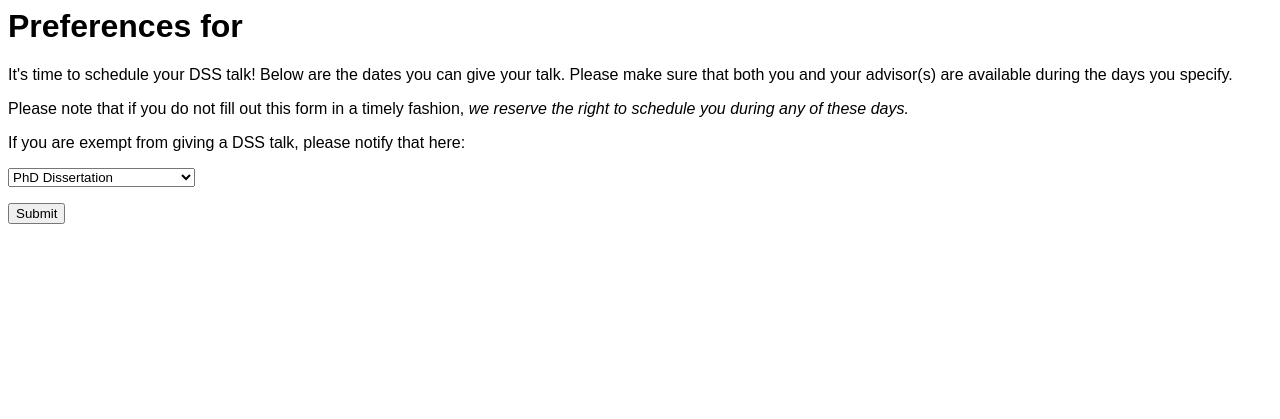
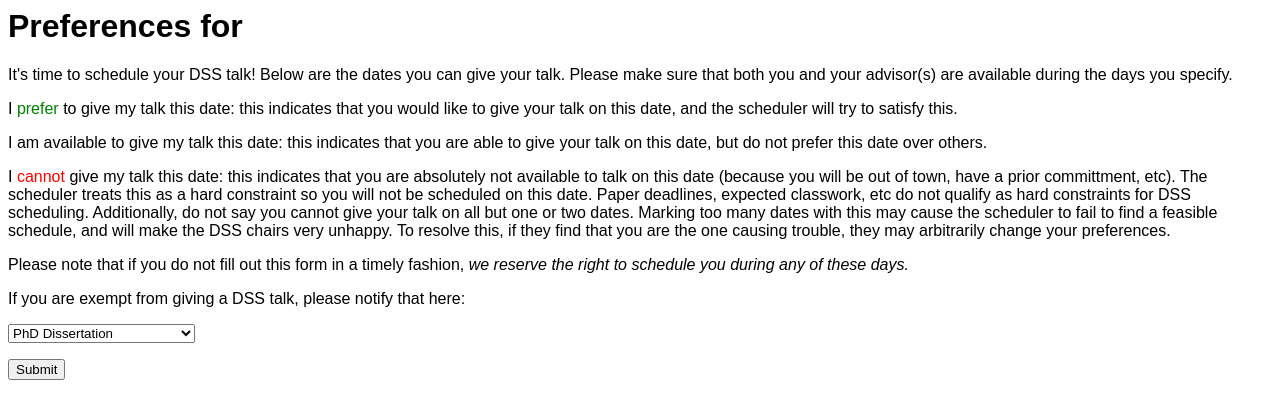
Before and after one commit to abramsa/DSS, a Django app: template templates/dssapp/schedule_preference.html in a window 1280 px wide. Shown: the top 419 px of the page. Run offline with Django 3.2, Linux system fonts and the light colour scheme; the template is opened without the code that fills it, so the values that code supplies are empty; some web fonts are replaced.

Commit message:
Update templates/dssapp/schedule_preference.html
Added explanations of scheduling preference options

```diff
--- a/templates/dssapp/schedule_preference.html
+++ b/templates/dssapp/schedule_preference.html
@@ -16,6 +16,19 @@
 
 <p> It's time to schedule your DSS talk!  Below are the dates you can give your talk.
 	Please make sure that both you and your advisor(s) are available during the days you specify.</p>
+
+<div class="event_description">
+	<p>
+		I <span class="prefer">prefer</span> to give my talk this date: this indicates that you would like to give your talk on this date, and the scheduler will try to satisfy this.
+	</p>
+	<p>
+		I am available to give my talk this date: this indicates that you are able to give your talk on this date, but do not prefer this date over others.
+	</p>
+	<p>
+		I <span class="reject">cannot</span> give my talk this date: this indicates that you are absolutely not available to talk on this date (because you will be out of town, have a prior committment, etc). The scheduler treats this as a hard constraint so you will not be scheduled on this date. Paper deadlines, expected classwork, etc do not qualify as hard constraints for DSS scheduling. Additionally, do not say you cannot give your talk on all but one or two dates. Marking too many dates with this may cause the scheduler to fail to find a feasible schedule, and will make the DSS chairs very unhappy. To resolve this, if they find that you are the one causing trouble, they may arbitrarily change your preferences.
+	</p>
+
+</div>
 
 <p> Please note that if you
 	do not fill out this form in a timely fashion, <span class="emph">we reserve the right to schedule you
```
